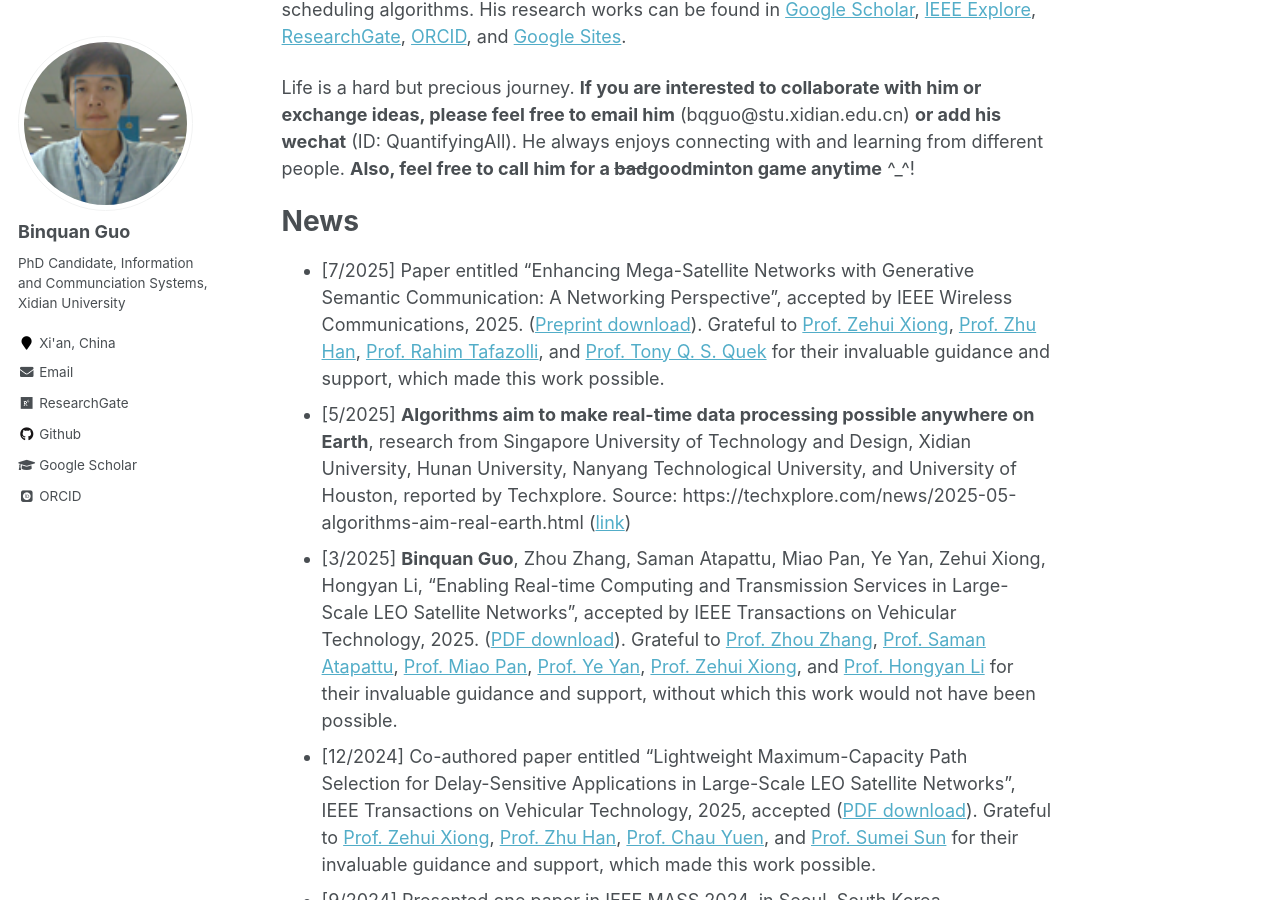
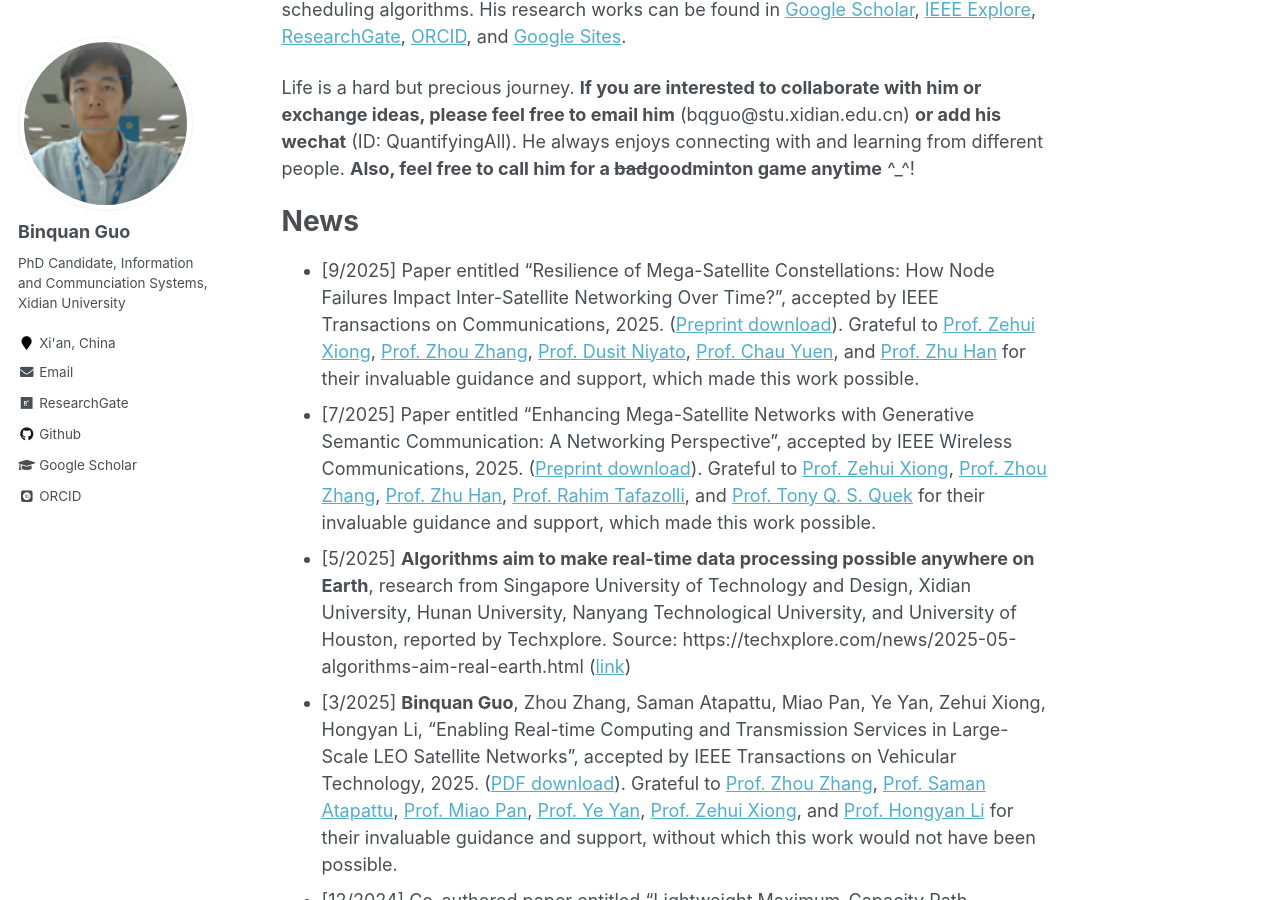
Before and after one commit to wilixx/wilixx.github.io, a Jekyll site: the page built from _pages/about.md, in a window 1280 px wide and 900 px high, scrolled down 461 px. Built offline with Jekyll 4.4.1, drawn with Linux system fonts in a browser that asks for light colours; some web fonts are replaced; some of the changed text lies outside the part shown.

Commit message:
Update about.md

```diff
--- a/_pages/about.md
+++ b/_pages/about.md
@@ -15,7 +15,8 @@ Life is a hard but precious journey. **If you are interested to collaborate with
 
 News
 ======
-* [7/2025] Paper entitled "Enhancing Mega-Satellite Networks with Generative Semantic Communication: A Networking Perspective", accepted by IEEE Wireless Communications, 2025. ([Preprint download](https://arxiv.org/abs/2508.07573)). Grateful to [Prof. Zehui Xiong](https://sites.google.com/view/zehuixiong), [Prof. Zhu Han](https://ieeexplore.ieee.org/author/37278605300), [Prof. Rahim Tafazolli](https://ieeexplore.ieee.org/author/37280285600), and [Prof. Tony Q. S. Quek](https://ieeexplore.ieee.org/author/37266597300) for their invaluable guidance and support, which made this work possible.
+* [9/2025] Paper entitled "Resilience of Mega-Satellite Constellations: How Node Failures Impact Inter-Satellite Networking Over Time?", accepted by IEEE Transactions on Communications, 2025. ([Preprint download](https://arxiv.org/abs/2508.07573)). Grateful to [Prof. Zehui Xiong](https://sites.google.com/view/zehuixiong), [Prof. Zhou Zhang](https://ieeexplore.ieee.org/author/37598591200), [Prof. Dusit Niyato](https://ieeexplore.ieee.org/author/37296968900), [Prof. Chau Yuen](https://ieeexplore.ieee.org/author/37273147100), and [Prof. Zhu Han](https://ieeexplore.ieee.org/author/37278605300) for their invaluable guidance and support, which made this work possible.
+* [7/2025] Paper entitled "Enhancing Mega-Satellite Networks with Generative Semantic Communication: A Networking Perspective", accepted by IEEE Wireless Communications, 2025. ([Preprint download](https://arxiv.org/abs/2508.07573)). Grateful to [Prof. Zehui Xiong](https://sites.google.com/view/zehuixiong), [Prof. Zhou Zhang](https://ieeexplore.ieee.org/author/37598591200), [Prof. Zhu Han](https://ieeexplore.ieee.org/author/37278605300), [Prof. Rahim Tafazolli](https://ieeexplore.ieee.org/author/37280285600), and [Prof. Tony Q. S. Quek](https://ieeexplore.ieee.org/author/37266597300) for their invaluable guidance and support, which made this work possible.
 * [5/2025] **Algorithms aim to make real-time data processing possible anywhere on Earth**, research from Singapore University of Technology and Design, Xidian University, Hunan University, Nanyang
 Technological University, and University of Houston, reported by Techxplore. Source: https://techxplore.com/news/2025-05-algorithms-aim-real-earth.html ([link](https://techxplore.com/news/2025-05-algorithms-aim-real-earth.html))
 * [3/2025]  **Binquan Guo**, Zhou Zhang, Saman Atapattu, Miao Pan, Ye Yan, Zehui Xiong, Hongyan Li, "Enabling Real-time Computing and Transmission Services in Large-Scale LEO Satellite Networks", accepted by IEEE Transactions on Vehicular Technology, 2025. ([PDF download](https://ieeexplore.ieee.org/document/10937133)). Grateful to [Prof. Zhou Zhang](https://ieeexplore.ieee.org/author/37598591200), [Prof. Saman Atapattu](https://ieeexplore.ieee.org/author/37395727200), [Prof. Miao Pan](https://ieeexplore.ieee.org/author/37398541500), [Prof. Ye Yan](https://ieeexplore.ieee.org/author/37088651554), [Prof. Zehui Xiong](https://sites.google.com/view/zehuixiong), and [Prof. Hongyan Li](https://ieeexplore.ieee.org/author/37600669300) for their invaluable guidance and support, without which this work would not have been possible.
@@ -63,6 +64,7 @@ Publications
 2025
 * [TVT'25] **Binquan Guo**, Zhou Zhang, Saman Atapattu, Miao Pan, Ye Yan, Zehui Xiong, Hongyan Li, "Enabling Real-time Computing and Transmission Services in Large-Scale LEO Satellite Networks", accepted by IEEE Transactions on Vehicular Technology, 2025. ([PDF download](https://ieeexplore.ieee.org/document/10937133))
 * [WC'25] Paper entitled "Enhancing Mega-Satellite Networks with Generative Semantic Communication: A Networking Perspective", accepted by IEEE Wireless Communications, 2025. (To be published)
+* [TCOM'25] Paper entitled "Resilience of Mega-Satellite Constellations: How Node Failures Impact Inter-Satellite Networking Over Time?", accepted by IEEE Transactions on Communications, 2025. (To be published)
 * [COMSTD'25] **Binquan Guo**, Miao Du, Xiaoming He, Zhou Zhang, Baosheng Li, Zehui Xiong, "Semantic Communication in 6G Mega-Satellite Networks: System Design and Standardization", accepted by IEEE Communications Standards Magazine, 2025. ([PDF download](https://ieeexplore.ieee.org/document/11052732
 )).
 
```
